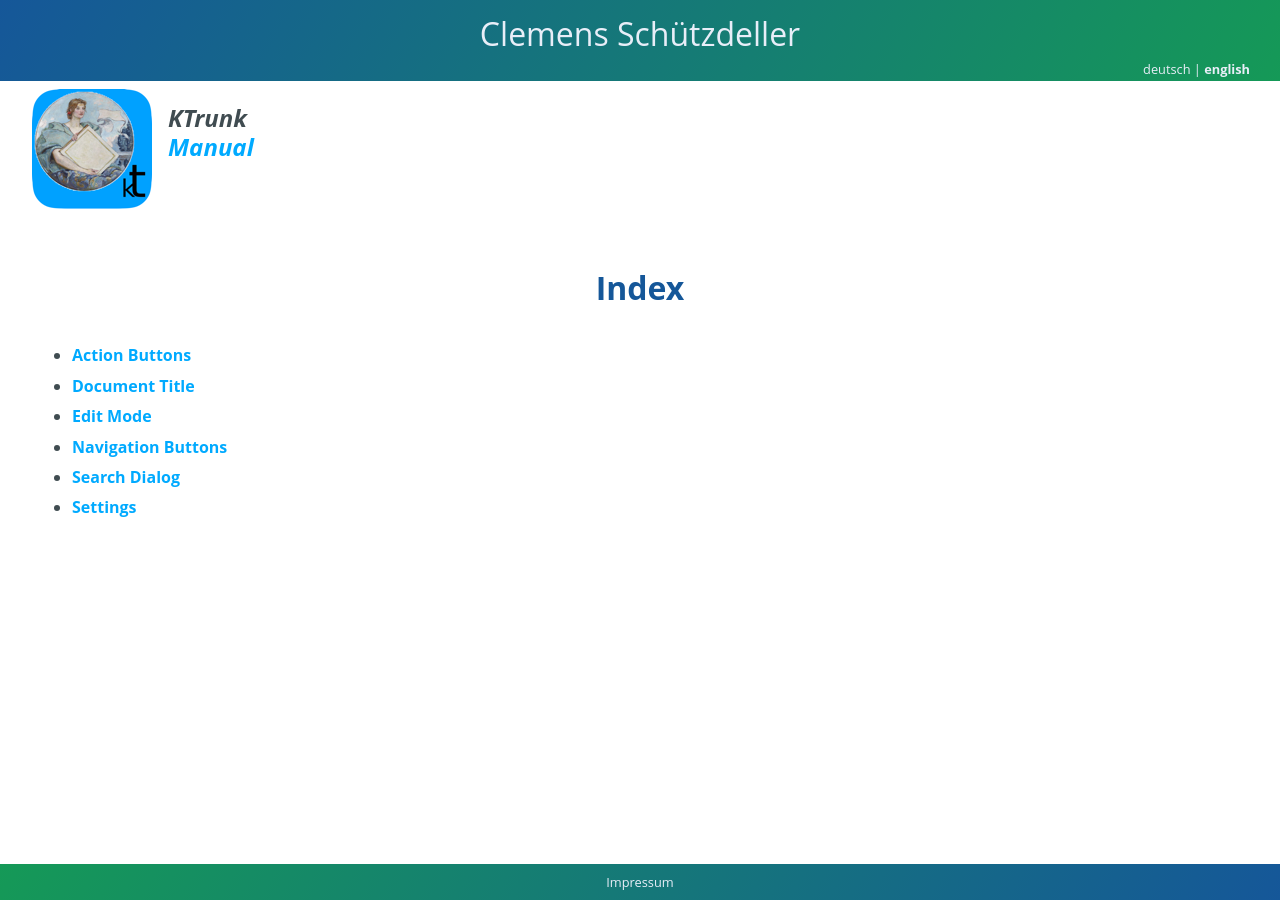
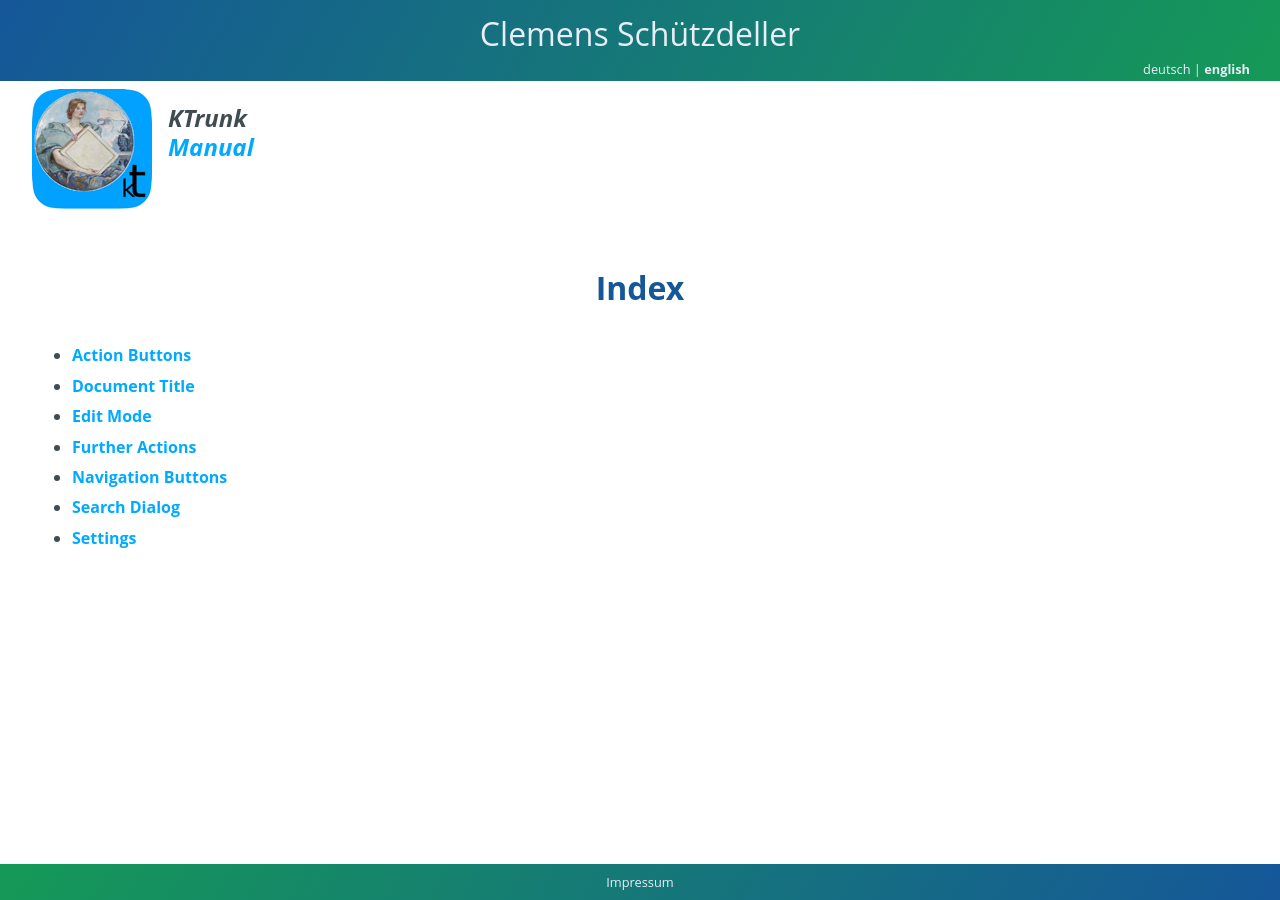
Before and after one commit to cs-LA/home, a Jekyll site: the page built from KTrunk/Manual/Index.md, in a window 1280 px wide. Built offline with Jekyll 4.4.1, drawn with Linux system fonts in a browser that asks for light colours; our own code applies the rules of GitHub Pages for plain Markdown files.

Commit message:
Update Index.md

```diff
--- a/KTrunk/Manual/Index.md
+++ b/KTrunk/Manual/Index.md
@@ -29,15 +29,19 @@
 
   </li>
   <li>
-    <span class="en"><b><a href="NavigationButtons.html">Navigation Buttons</a></b></span>
+    <span class="en"><b><a href="FurtherActions.html">Further Actions</a></b></span>
     <span class="de"><b><a href="Settings.html">Einstellungen</a></b></span>
   </li>
   <li>
-    <span class="en"><b><a href="SearchDialog.html">Search Dialog</a></b></span>
+    <span class="en"><b><a href="NavigationButtons.html">Navigation Buttons</a></b></span>
   <span class="de"><b><a href="NavigationButtons.html">Navigations-Schalttasten</a></b></span>
   </li>
   <li>
-    <span class="en"><b><a href="Settings.html">Settings</a></b></span>
+    <span class="en"><b><a href="SearchDialog.html">Search Dialog</a></b></span>
     <span class="de"><b><a href="SearchDialog.html">Such-Dialog</a></b></span>
   </li>
+  <li>
+    <span class="en"><b><a href="Settings.html">Settings</a></b></span>
+    <span class="de"><b><a href="FurtherActions.html">Weitere Aktionen</a></b></span>
+  </li>
 </ul>
```
